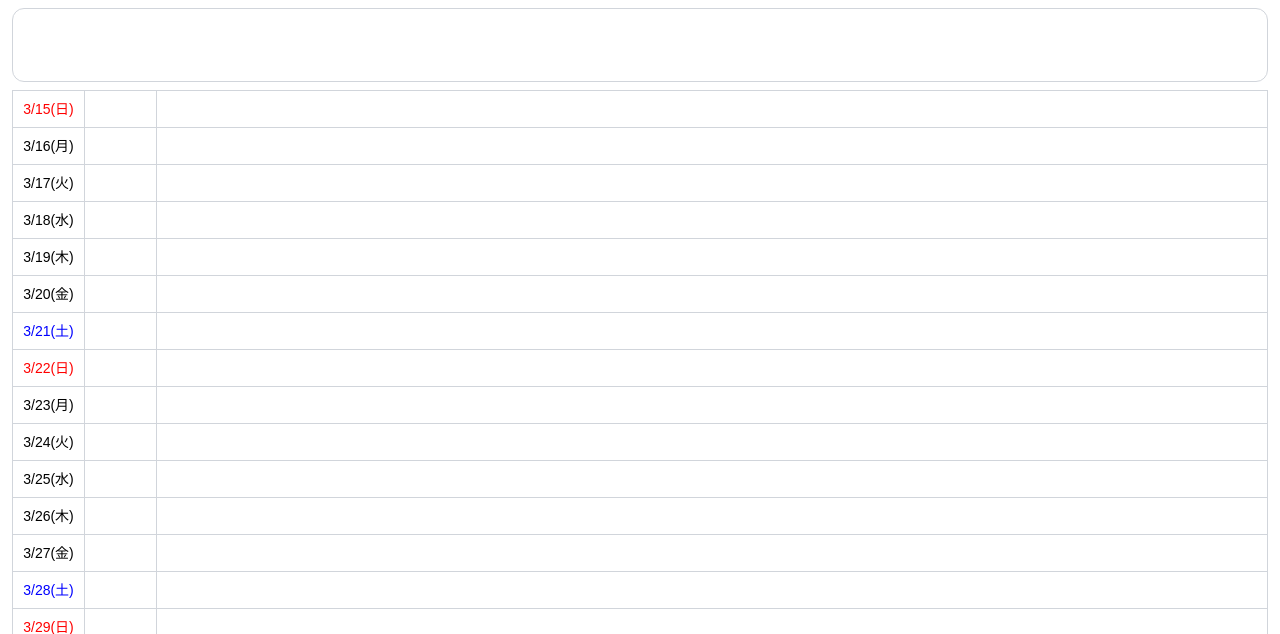
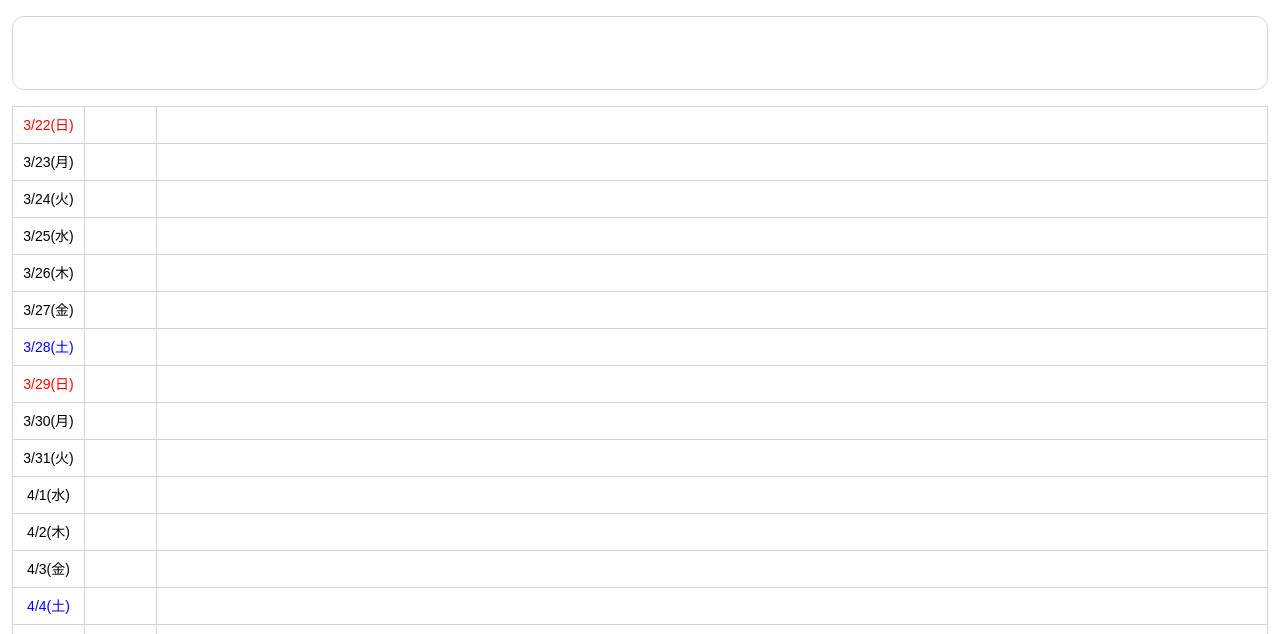
Before and after one commit to koga-manami/bangohan, a Django app: page / in a window 1280 px wide. Shown: the part 56-690 px from the top of the page. Run offline with Django 5.2, Linux system fonts and the light colour scheme; data that the repository does not hold is empty; some libraries are stand-ins or nearby versions.

Commit message:
fix: メモエリア余白追加、日付範囲を当日から1ヶ月先に変更
Co-Authored-By: koga.manami@clouds-inc.jp <koga.manami@clouds-inc.jp>

```diff
--- a/dinner/templates/dinner/index.html
+++ b/dinner/templates/dinner/index.html
@@ -51,7 +51,7 @@
     </header>
 
     <!-- メモエリア（sticky固定・タップで編集可能） -->
-    <div class="sticky z-40 bg-white px-3 py-2" id="memo-wrapper" style="top: calc(var(--sat) + 48px);">
+    <div class="sticky z-40 bg-white px-3 py-4" id="memo-wrapper" style="top: calc(var(--sat) + 48px);">
         <div class="memo-area bg-white border border-gray-300 rounded-xl px-4 py-6 text-base min-h-[60px]"
              contenteditable="true"
              id="ingredients-memo"
@@ -68,7 +68,7 @@
             </colgroup>
             <tbody>
                 {% for day in days %}
-                <tr class="border border-gray-300" {% if day.date == today %}id="today-row"{% endif %}>
+                <tr class="border border-gray-300">
                     <td class="border border-gray-300 px-2 py-2 whitespace-nowrap text-center"
                         style="color: {{ day.color }}; font-family: 'Meiryo', 'メイリオ', 'Hiragino Kaku Gothic ProN', sans-serif;">
                         {{ day.date_label }}
@@ -145,18 +145,6 @@
             }, 300);
         });
 
-        // 初期表示時に当日の行までスクロール（ヘッダー+メモエリア分オフセット）
-        const todayRow = document.getElementById("today-row");
-        if (!todayRow) return;
-
-        const headerOffset = 120;
-        const elementPosition = todayRow.getBoundingClientRect().top;
-        const offsetPosition = elementPosition + window.pageYOffset - headerOffset;
-
-        window.scrollTo({
-            top: offsetPosition,
-            behavior: "auto"
-        });
     });
     </script>
 
--- a/dinner/views.py
+++ b/dinner/views.py
@@ -13,10 +13,9 @@ WEEKDAY_NAMES = ["月", "火", "水", "木", "金", "土", "日"]
 
 
 def index(request):
-    """メイン画面: 当日を基準に1週間前〜1ヶ月先の献立リストを表示する。"""
+    """メイン画面: 当日から1ヶ月先の献立リストを表示する。"""
     today = datetime.date.today()
-    # 1週間前から（過去データがあれば上スクロールで見える）
-    start_date = today - datetime.timedelta(days=7)
+    start_date = today
     # 1ヶ月先まで表示
     end_date = today + datetime.timedelta(days=30)
 
```
